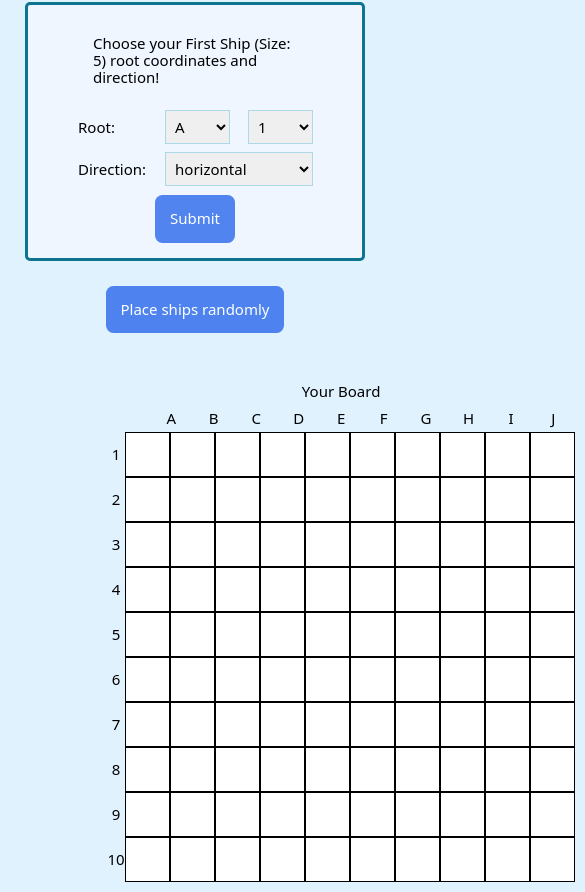
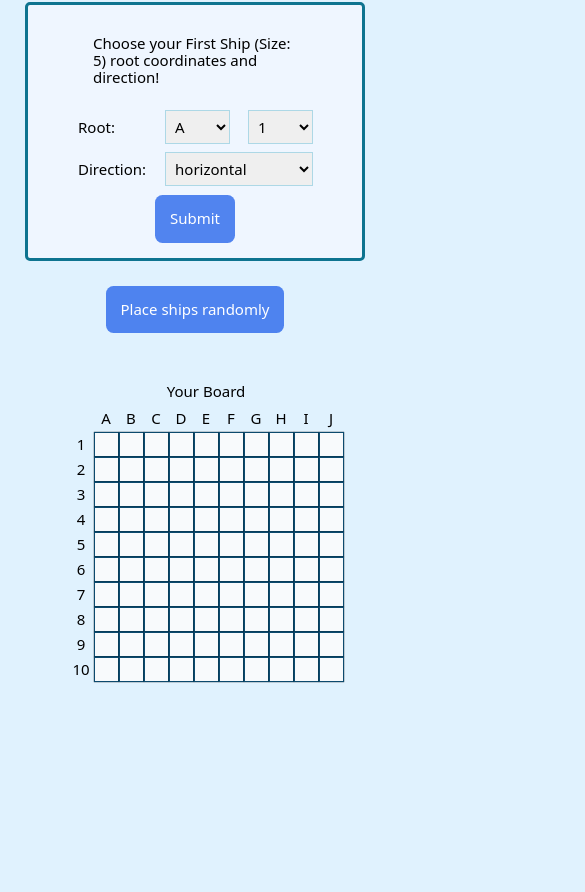
Before and after one commit to NestorNebula/battleship, a website built with webpack: page src/index.html in a window 390 px wide. Shown: the part 101-993 px from the top of the page, 585 px wide, since content can reach past the window. After the commit the page ends 844 px from the top, so only its background shows below. Built offline with nearby package versions, Linux system fonts and the light colour scheme.

Commit message:
style: change styles and rearrange media queries

```diff
--- a/src/styles.css
+++ b/src/styles.css
@@ -134,9 +134,10 @@ section {
 .oppsquare {
   height: var(--squaresize);
   width: var(--squaresize);
-  background-color: white;
-  border: 0.5px solid black;
+  background-color: #f8fafc;
+  border: 0.5px solid #0c4a6e;
   padding: 0;
+  box-shadow: 0px 0px 1px black;
 }
 
 .shipsquare {
@@ -190,13 +191,9 @@ section {
   opacity: 0;
 }
 
-@media (max-width: 800px) {
-  body {
-    --squaresize: 2.5rem;
-  }
-
+@media (max-width: 1200px) {
   section {
-    left: 15vw;
+    left: 25vw;
   }
 }
 
@@ -210,8 +207,12 @@ section {
   }
 }
 
-@media (max-width: 1200px) {
+@media (max-width: 800px) {
+  body {
+    --squaresize: 2.5rem;
+  }
+
   section {
-    left: 25vw;
+    left: 15vw;
   }
 }
```
